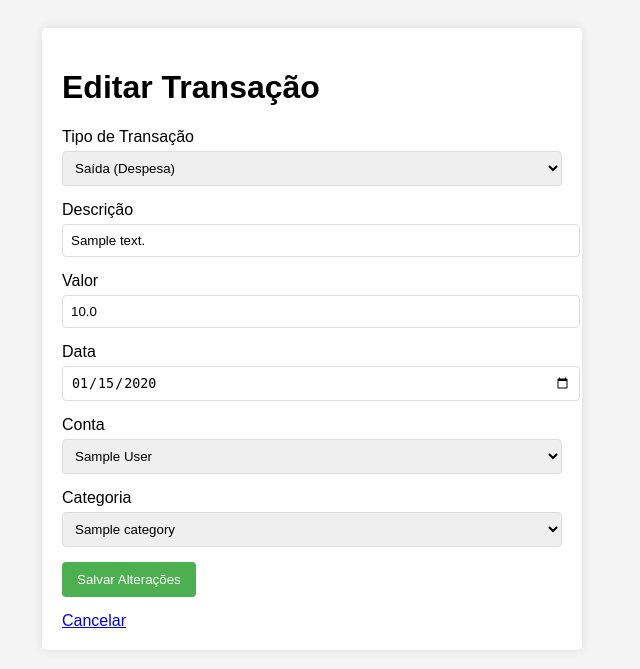
After one commit to Otanar1/Minhas_economias, a Flask app: page /transactions/edit/1 in a window 1280 px wide. The commit adds this page. Shown: the top 669 px of the page, without its empty margins (328-968 px from the left). Run offline with Flask 3, Linux system fonts and the light colour scheme; a user stored in the database is signed in; tables that the repository leaves empty hold one stand-in row (values such as "Sample post").

Commit message:
feat: Implementa a edição de transações e completa o CRUD
- Adiciona a funcionalidade para editar transações existentes, completando as operações de CRUD (Criar, Ler, Atualizar, Excluir).
- Cria a rota `GET /edit/<id>` para exibir um formulário de edição pré-preenchido.
- Implementa a rota `POST /edit/<id>` com a lógica de negócio para atualizar a transação.
- A lógica de atualização reverte o impacto da transação original no saldo da conta e aplica o novo impacto, garantindo a consistência dos dados.
- Adiciona um teste automatizado para a funcionalidade de edição, que valida o recálculo correto do saldo da conta após a modificação de uma transação.
- Inclui um link "Editar" na página de listagem de transações para fácil acesso.

```diff
--- a/src/routes/transactions.py
+++ b/src/routes/transactions.py
@@ -129,3 +129,56 @@ def delete_transaction(transaction_id):
         db.session.rollback()
 
     return redirect(url_for('transactions.list_transactions'))
+
+@transactions_bp.route('/edit/<int:transaction_id>', methods=['GET', 'POST'])
+def edit_transaction(transaction_id):
+    if 'user_id' not in session:
+        flash('Acesso não autorizado.', 'error')
+        return redirect(url_for('auth.login'))
+
+    user_id = session['user_id']
+    transaction = db.session.get(Transaction, transaction_id)
+
+    if not transaction or transaction.user_id != user_id:
+        flash('Transação não encontrada ou acesso não autorizado.', 'error')
+        return redirect(url_for('transactions.list_transactions'))
+
+    if request.method == 'POST':
+        try:
+            # 1. Reverter o efeito da transação original
+            original_account = transaction.account
+            if transaction.type == 'saída':
+                original_account.balance += transaction.amount
+            elif transaction.type == 'entrada':
+                original_account.balance -= transaction.amount
+
+            # 2. Coletar novos dados do formulário
+            transaction.type = request.form.get('type')
+            transaction.description = request.form.get('description')
+            transaction.amount = float(request.form.get('amount'))
+            transaction.date = datetime.datetime.strptime(request.form.get('date'), '%Y-%m-%d').date()
+            transaction.account_id = int(request.form.get('account_id'))
+            transaction.category_id = int(request.form.get('category_id'))
+
+            # 3. Aplicar o novo efeito da transação
+            new_account = db.session.get(Account, transaction.account_id)
+            if transaction.type == 'saída':
+                new_account.balance -= transaction.amount
+            elif transaction.type == 'entrada':
+                new_account.balance += transaction.amount
+
+            # 4. Salvar as alterações
+            db.session.commit()
+            flash('Transação atualizada com sucesso!', 'success')
+            return redirect(url_for('transactions.list_transactions'))
+
+        except Exception as e:
+            flash(f'Ocorreu um erro ao atualizar a transação: {e}', 'error')
+            db.session.rollback()
+            return redirect(url_for('transactions.edit_transaction', transaction_id=transaction_id))
+
+    # Para a requisição GET, buscamos os dados para popular o formulário.
+    accounts = db.session.execute(db.select(Account).filter_by(user_id=user_id, active=True)).scalars().all()
+    categories = db.session.execute(db.select(Category).filter_by(user_id=user_id)).scalars().all()
+
+    return render_template('transactions/edit_transaction.html', transaction=transaction, accounts=accounts, categories=categories)
--- /dev/null
+++ b/src/templates/transactions/edit_transaction.html
@@ -0,0 +1,56 @@
+<!DOCTYPE html>
+<html lang="pt-BR">
+<head>
+    <meta charset="UTF-8">
+    <meta name="viewport" content="width=device-width, initial-scale=1.0">
+    <title>Editar Transação</title>
+    <link rel="stylesheet" href="{{ url_for('static', filename='css/style.css') }}">
+</head>
+<body>
+    <div class="container">
+        <h1>Editar Transação</h1>
+
+        <form method="POST" action="{{ url_for('transactions.edit_transaction', transaction_id=transaction.id) }}">
+            <div class="form-group">
+                <label for="type">Tipo de Transação</label>
+                <select name="type" id="type" required>
+                    <option value="saída" {% if transaction.type == 'saída' %}selected{% endif %}>Saída (Despesa)</option>
+                    <option value="entrada" {% if transaction.type == 'entrada' %}selected{% endif %}>Entrada (Receita)</option>
+                </select>
+            </div>
+            <div class="form-group">
+                <label for="description">Descrição</label>
+                <input type="text" name="description" id="description" value="{{ transaction.description }}" required>
+            </div>
+            <div class="form-group">
+                <label for="amount">Valor</label>
+                <input type="number" name="amount" id="amount" step="0.01" min="0.01" value="{{ transaction.amount }}" required>
+            </div>
+            <div class="form-group">
+                <label for="date">Data</label>
+                <input type="date" name="date" id="date" value="{{ transaction.date.strftime('%Y-%m-%d') }}" required>
+            </div>
+            <div class="form-group">
+                <label for="account_id">Conta</label>
+                <select name="account_id" id="account_id" required>
+                    {% for account in accounts %}
+                        <option value="{{ account.id }}" {% if transaction.account_id == account.id %}selected{% endif %}>{{ account.name }}</option>
+                    {% endfor %}
+                </select>
+            </div>
+            <div class="form-group">
+                <label for="category_id">Categoria</label>
+                <select name="category_id" id="category_id" required>
+                    {% for category in categories %}
+                        <option value="{{ category.id }}" {% if transaction.category_id == category.id %}selected{% endif %}>{{ category.name }}</option>
+                    {% endfor %}
+                </select>
+            </div>
+            <div class="form-group">
+                <button type="submit">Salvar Alterações</button>
+            </div>
+        </form>
+        <a href="{{ url_for('transactions.list_transactions') }}">Cancelar</a>
+    </div>
+</body>
+</html>
--- a/src/templates/transactions/list_transactions.html
+++ b/src/templates/transactions/list_transactions.html
@@ -34,6 +34,7 @@
                     <td>{{ transaction.account.name }}</td>
                     <td>{{ transaction.category.name if transaction.category else 'N/A' }}</td>
                     <td>
+                        <a href="{{ url_for('transactions.edit_transaction', transaction_id=transaction.id) }}">Editar</a>
                         <form action="{{ url_for('transactions.delete_transaction', transaction_id=transaction.id) }}" method="POST" style="display:inline;">
                             <button type="submit" onclick="return confirm('Tem certeza que deseja excluir esta transação?');">Excluir</button>
                         </form>
```
Also changed, not shown: tests/test_transactions.py (+41 -0 lines).
